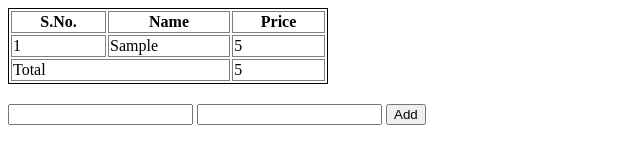
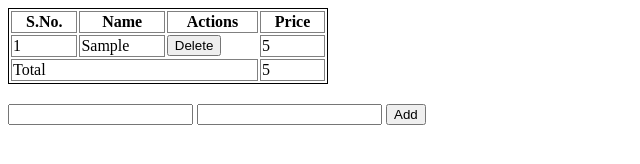
Before and after one commit to gkesh/js-tutorial, a plain HTML site: page projects/bill/index.html in a window 1280 px wide. Both pictures are taken after typing "Sample", "5" into the empty fields and a click on the button "Add". Shown: the whole page, without its empty margins (0-640 px from the left). Drawn offline with Linux system fonts and the light colour scheme.

Commit message:
Added delete featur in bill

```diff
--- a/projects/bill/index.html
+++ b/projects/bill/index.html
@@ -14,12 +14,13 @@
                     <tr>
                         <th>S.No.</th>
                         <th>Name</th>
+                        <th>Actions</th>
                         <th>Price</th>
                     </tr>
                 </thead>
                 <tbody id="items">
                     <tr>
-                        <td colspan="2">Total</td>
+                        <td colspan="3">Total</td>
                         <td id="total">0</td>
                     </tr>
                 </tbody>
--- a/projects/bill/js/app.js
+++ b/projects/bill/js/app.js
@@ -1,8 +1,9 @@
 "use strict";
 
-import { addRow, updateTotal } from "./bill.js";
+import { addRow, deleteRow, updateTotal } from "./bill.js";
 
 const purchase = document.getElementById("purchase");
+const items = document.getElementById("items");
 
 // Adding event listeners
 purchase.addEventListener("submit", (event) => {
@@ -25,3 +26,15 @@ purchase.addEventListener("submit", (event) => {
         price.value = '';
     }
 });
+
+items.addEventListener("click", (event) => {
+    const target = event.target;
+    if (target.tagName.toLowerCase() === 'button') {
+        const serial = target.dataset.attr;
+
+        if (serial) {
+            const price = deleteRow(serial);
+            price ? updateTotal(-(Number(price))): alert("Failed to delete row");
+        }
+    }
+});
--- a/projects/bill/js/bill.js
+++ b/projects/bill/js/bill.js
@@ -1,27 +1,42 @@
 "use strict";
 
 let serial = 0;
+const items = document.getElementById("items");
+
+HTMLElement.prototype.appendElementWithData = function(type, text, data = null) {
+    const element = document.createElement(type);
+    element.innerText = text;
+
+    if (data) {
+        element.dataset.attr = data;
+    }
+
+    this.append(element);
+};
 
 const addRow = (item, price) => {
-    const items = document.getElementById("items");
+    ++serial;
 
     const row = document.createElement("tr");
-    const serialData = document.createElement("td");
-    const itemData = document.createElement("td");
-    const priceData = document.createElement("td");
-
-    serial = serial + 1;
-
-    serialData.innerText = serial;
-    itemData.innerText = item;
-    priceData.innerText = price;
-
-    row.append(serialData);
-    row.append(itemData);
-    row.append(priceData);
+    row.id = `item-${serial}`;
+    row.appendElementWithData("td", serial);
+    row.appendElementWithData("td", item);
+    row.appendElementWithData("button", "Delete", serial);
+    row.appendElementWithData("td", price);
 
     items.prepend(row);
 };
+
+const deleteRow = (serial) => {
+    const row = document.getElementById(`item-${serial}`);
+
+    if (row) {
+        items.removeChild(row);
+        return row.lastChild.innerText;
+    } else {
+        return null;
+    }
+}
 
 const updateTotal = (price) => {
     const total = document.getElementById("total");
@@ -32,9 +47,10 @@ const updateTotal = (price) => {
 
     // Updating total field
     total.innerText = newTotal;
-}
+};
 
 export {
     addRow,
+    deleteRow,
     updateTotal
 };
```
